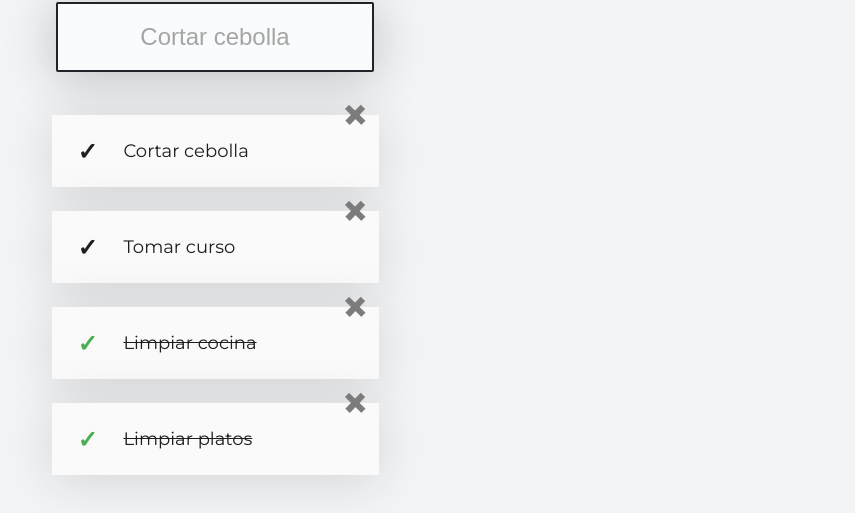
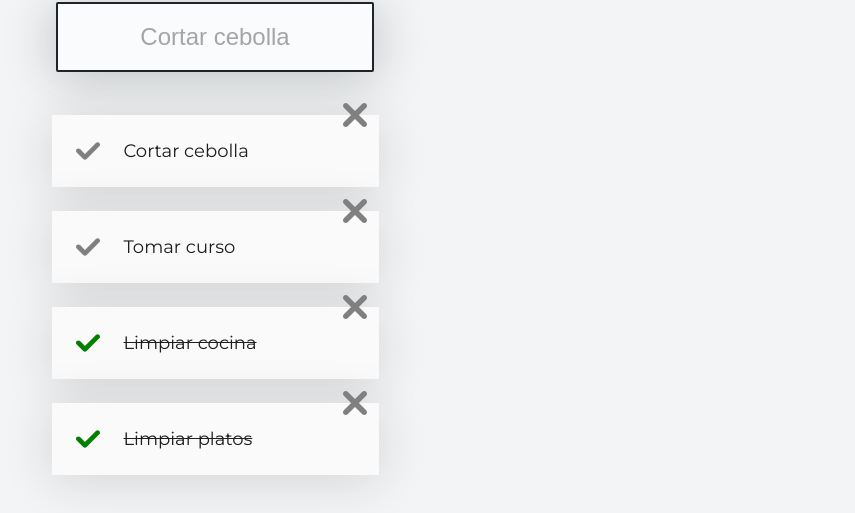
Before and after one commit to Momfus/CoursePlatzi-ReactStart-toDoList, a React (Create React App) app: page / in a window 1280 px wide. Shown: the part 152-665 px from the top of the page, without its empty margins (425-1280 px from the left). Built offline with nearby package versions, Linux system fonts and the light colour scheme.

Commit message:
Añadido estilos mediante propiedades en los componentes

```diff
--- a/src/App.js
+++ b/src/App.js
@@ -5,6 +5,7 @@
 import { TodoList } from "./TodoList";
 import { TodoItem } from "./TodoItem";
 import { CreateTodoButton } from "./CreateTodoButton";
+//import {RxCheck} from 'react-icons/rx' // si uno quiere para iconos generales, usar npm install react-icons --save
 
 const defaultTodos = [
   { text: "Cortar cebolla", completed: false },
--- /dev/null
+++ b/src/CompleteIcon.js
@@ -0,0 +1,14 @@
+import React from "react";
+import { TodoIcon } from "./TodoIcon";
+
+function CompleteIcon({ completed, onComplete }) {
+  return (
+    <TodoIcon
+      type="check"
+      color={completed ? "green" : "gray"}
+      onClick={onComplete}
+    />
+  );
+}
+
+export { CompleteIcon };
--- /dev/null
+++ b/src/DeleteIcon.js
@@ -0,0 +1,8 @@
+import React from "react";
+import { TodoIcon } from "./TodoIcon";
+
+function DeleteIcon({ onDelete }) {
+  return <TodoIcon type="delete" color="gray" onClick={onDelete} />;
+}
+
+export { DeleteIcon };
--- /dev/null
+++ b/src/TodoIcon.css
@@ -0,0 +1,48 @@
+.Icon-container {
+  cursor: pointer;
+  display: flex;
+  justify-content: center;
+  align-items: center;
+  height: 48px;
+  width: 48px;
+  font-size: 24px;
+  font-weight: bold;
+}
+
+.Icon-container:hover {
+  transform: scale(1.2);
+}
+
+.Icon-container-check {
+  position: absolute;
+  left: 12px;
+}
+
+.Icon-container-check--active {
+  color: #4caf50;
+}
+
+.Icon-container-delete {
+  position: absolute;
+  font-size: 48px;
+  top: -24px;
+  right: 0;
+
+  color: #7c7c7c;
+}
+.Icon-container-delete:hover {
+  color: red;
+}
+
+.Icon-svg {
+  width: 24px;
+  height: 24px;
+}
+
+.Icon-container-delete:hover .Icon-svg {
+  fill: red;
+}
+
+.Icon-container-check:hover .Icon-svg {
+  fill: green;
+}
--- /dev/null
+++ b/src/TodoIcon.js
@@ -0,0 +1,19 @@
+// ReactComponent es el que permite importar especificamente los iconos de svg (le puse alias para diferenciarlos)
+import { ReactComponent as CheckSVG } from "./assets/icon-check.svg";
+import { ReactComponent as DeleteSVG } from "./assets/icon-delete.svg";
+
+import "./TodoIcon.css";
+const iconTypes = {
+  check: (color) => <CheckSVG className="Icon-svg" fill={color} />,
+  delete: (color) => <DeleteSVG className="Icon-svg" fill={color} />,
+};
+
+function TodoIcon({ type, color, onClick }) {
+  return (
+    <span className={`Icon-container Icon-container-${type}`} onClick={onClick}>
+      {iconTypes[type](color)}
+    </span>
+  );
+}
+
+export { TodoIcon };
--- a/src/TodoItem.css
+++ b/src/TodoItem.css
@@ -18,40 +18,3 @@
 .TodoItem-p--complete {
   text-decoration: line-through;
 }
-
-.Icon {
-  cursor: pointer;
-  display: flex;
-  justify-content: center;
-  align-items: center;
-  height: 48px;
-  width: 48px;
-  font-size: 24px;
-  font-weight: bold;
-}
-
-.Icon-check {
-  position: absolute;
-  left: 12px;
-}
-.Icon-check--active {
-  color: #4caf50;
-}
-
-.Icon-check:hover {
-  transform: scale(1.2);
-}
-
-.Icon-delete {
-  position: absolute;
-  font-size: 48px;
-  top: -24px;
-  right: 0;
-  transform: rotate(224deg);
-
-  color: #7c7c7c;
-}
-.Icon-delete:hover {
-  color: red;
-  transform: rotate(224deg) scale(1.2);
-}
--- a/src/TodoItem.js
+++ b/src/TodoItem.js
@@ -1,20 +1,15 @@
+import { CompleteIcon } from "./CompleteIcon";
+import { DeleteIcon } from "./DeleteIcon";
 import "./TodoItem.css";
 
 function TodoItem(props) {
   return (
     <li className="TodoItem">
-      <span
-        className={`Icon Icon-check ${props.completed && "Icon-check--active"}`}
-        onClick={props.onComplete} // Se llama la referencia para el output, sin parentesis, asi el padre lo dispara
-      >
-        &#x2713;
-      </span>
+      <CompleteIcon completed={props.completed} onComplete={props.onComplete} />
       <p className={`TodoItem-p ${props.completed && "TodoItem-p--complete"}`}>
         {props.text}
       </p>
-      <span className="Icon Icon-delete" onClick={props.onDelete}>
-        +
-      </span>
+      <DeleteIcon onDelete={props.onDelete} />
     </li>
   );
 }
```
Also changed, not shown: src/assets/icon-check.svg (added), src/assets/icon-delete.svg (added).
